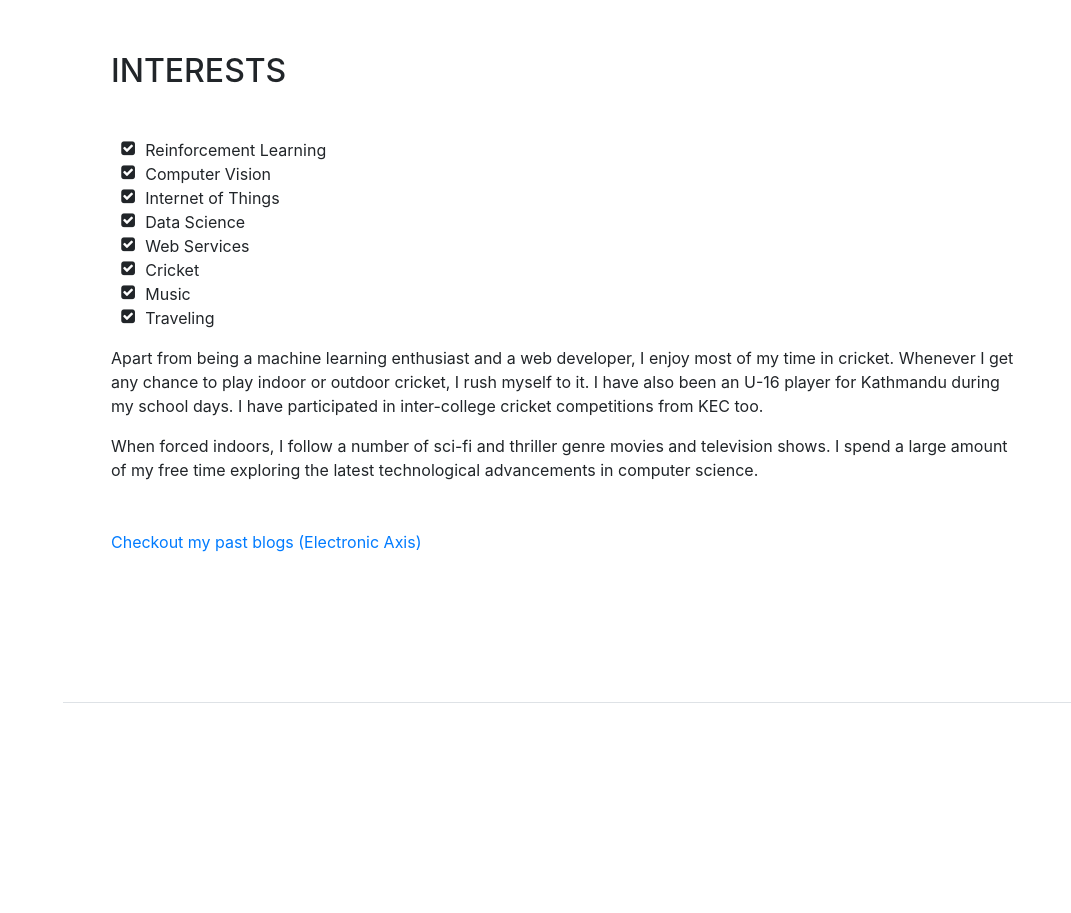
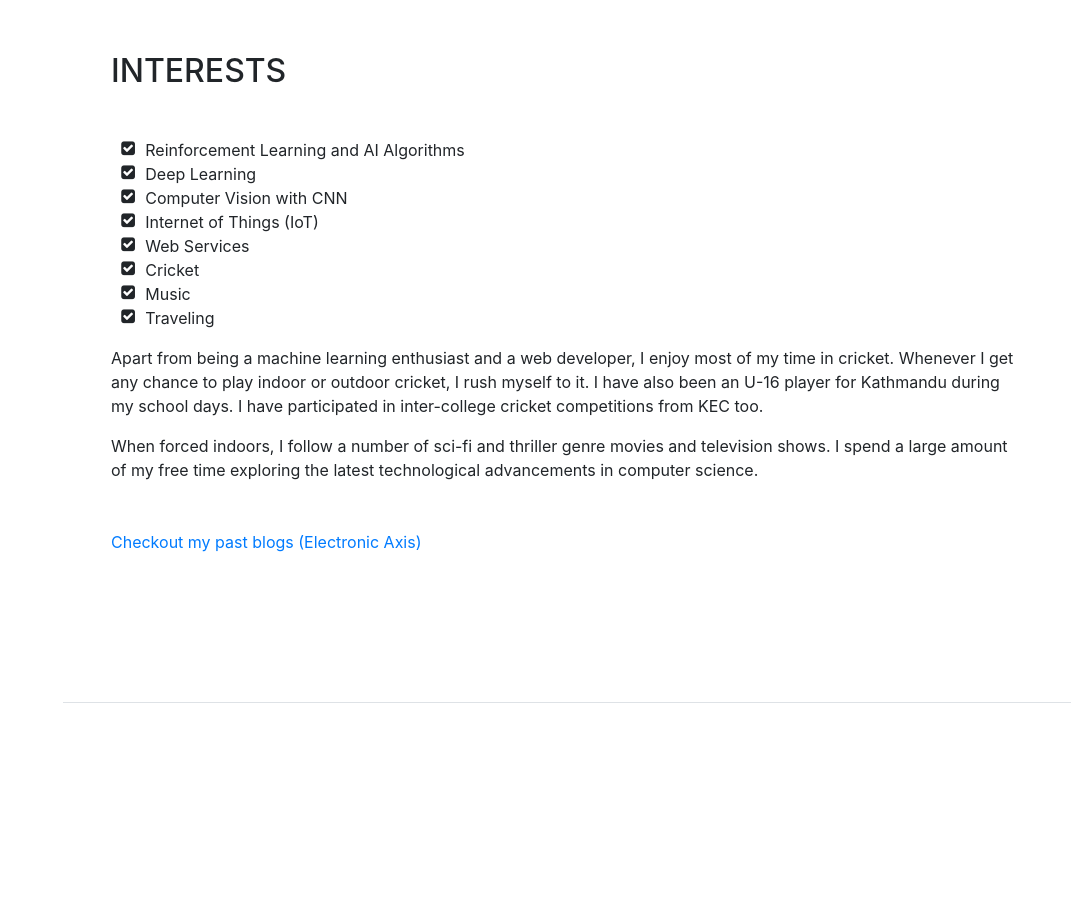
Before and after one commit to asheeshcric/asheeshcric.github.io, a website with bundled scripts: page index.html in a window 1280 px wide. Shown: the part 3600-4513 px from the top of the page, without its empty margins (209-1280 px from the left). Built offline with nearby package versions, Linux system fonts and the light colour scheme; a web font is replaced by a local one.

Commit message:
Add some new interests to the list

```diff
--- a/index.html
+++ b/index.html
@@ -344,10 +344,10 @@
         <div class="my-auto">
           <h2 class="mb-5">Interests</h2>
           <ul class="fa-ul">
-            <li><i class="fa-li fa fa-check-square"></i>Reinforcement Learning</li>
-            <li><i class="fa-li fa fa-check-square"></i>Computer Vision</li>
-            <li><i class="fa-li fa fa-check-square"></i>Internet of Things</li>
-            <li><i class="fa-li fa fa-check-square"></i>Data Science</li>
+            <li><i class="fa-li fa fa-check-square"></i>Reinforcement Learning and AI Algorithms</li>
+            <li><i class="fa-li fa fa-check-square"></i>Deep Learning</li>
+            <li><i class="fa-li fa fa-check-square"></i>Computer Vision with CNN</li>
+            <li><i class="fa-li fa fa-check-square"></i>Internet of Things (IoT)</li>
             <li><i class="fa-li fa fa-check-square"></i>Web Services</li>
             <li><i class="fa-li fa fa-check-square"></i>Cricket</li>
             <li><i class="fa-li fa fa-check-square"></i>Music</li>
```
